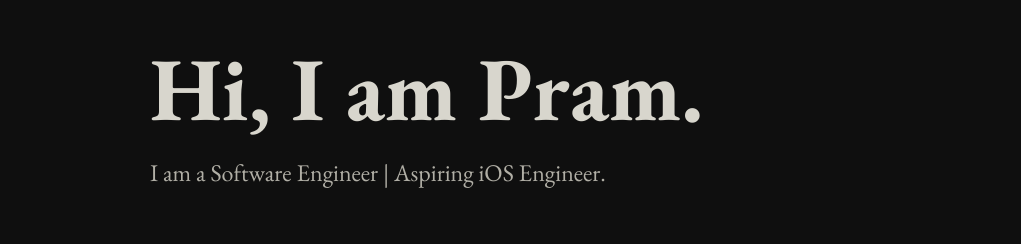
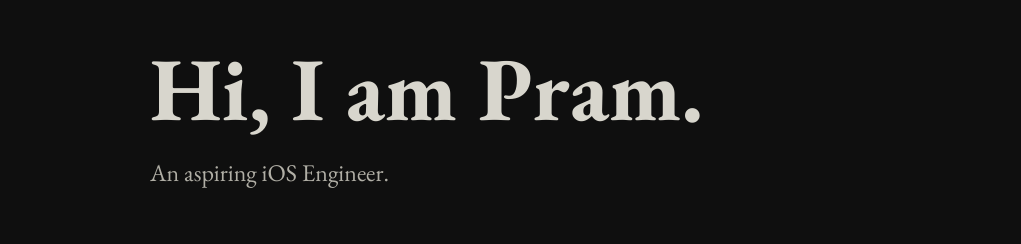
Before and after one commit to prammmoe/prammmoe-space, an Astro site: page / in a window 1280 px wide. Shown: the part 224-468 px from the top of the page, without its empty margins (0-1021 px from the left). Built offline with nearby package versions, Linux system fonts and the light colour scheme; Astro itself is replaced by a stand-in of ours.

Commit message:
fix(index): change placeholder

```diff
--- a/src/pages/index.astro
+++ b/src/pages/index.astro
@@ -6,7 +6,7 @@ import Base from '../layouts/Base.astro'
   <section class="hero">
     <div class="hero-inner">
       <h1 class="quote">Hi, I am Pram.</h1>
-      <p class="intro-sub">I am a Software Engineer | Aspiring iOS Engineer.</p>
+      <p class="intro-sub">An aspiring iOS Engineer.</p>
     </div>
   </section>
   <footer class="site-footer">
```
